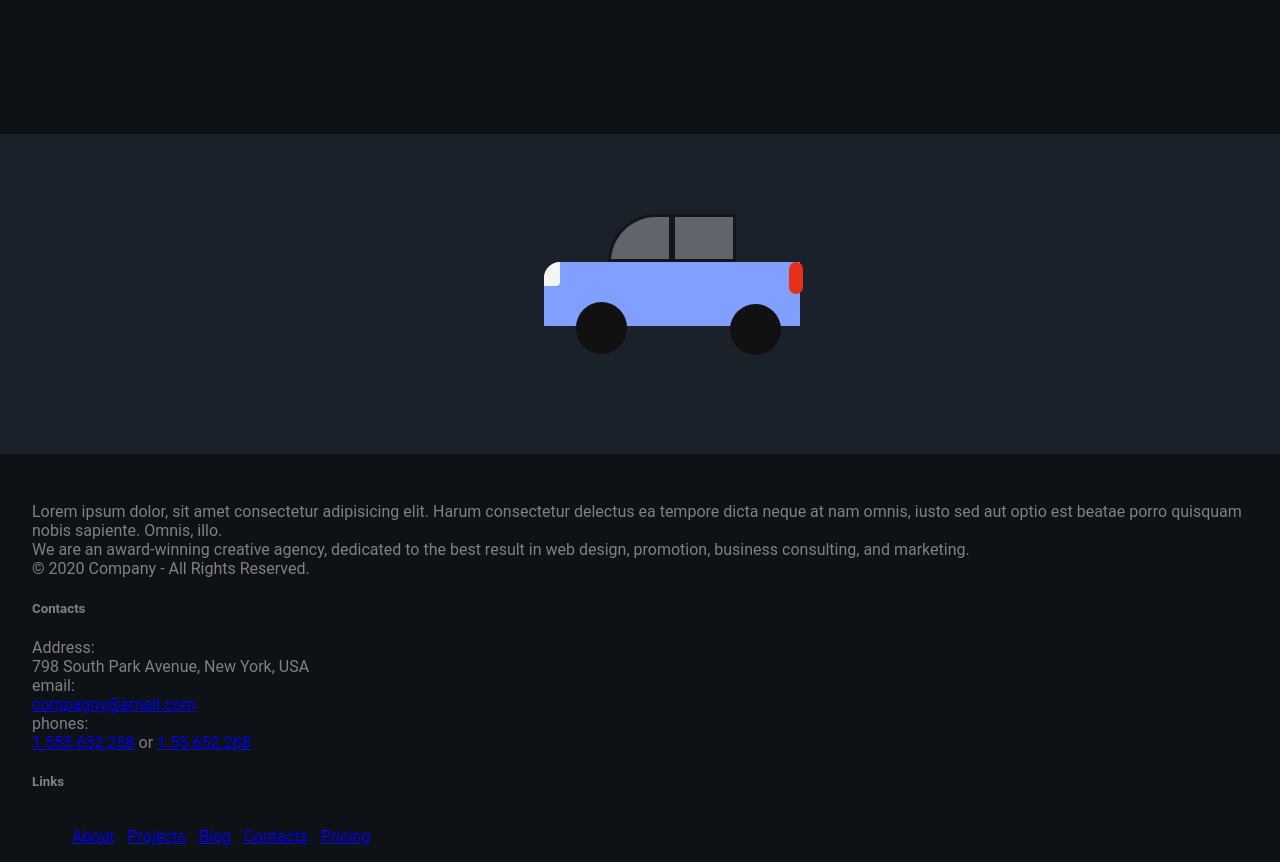
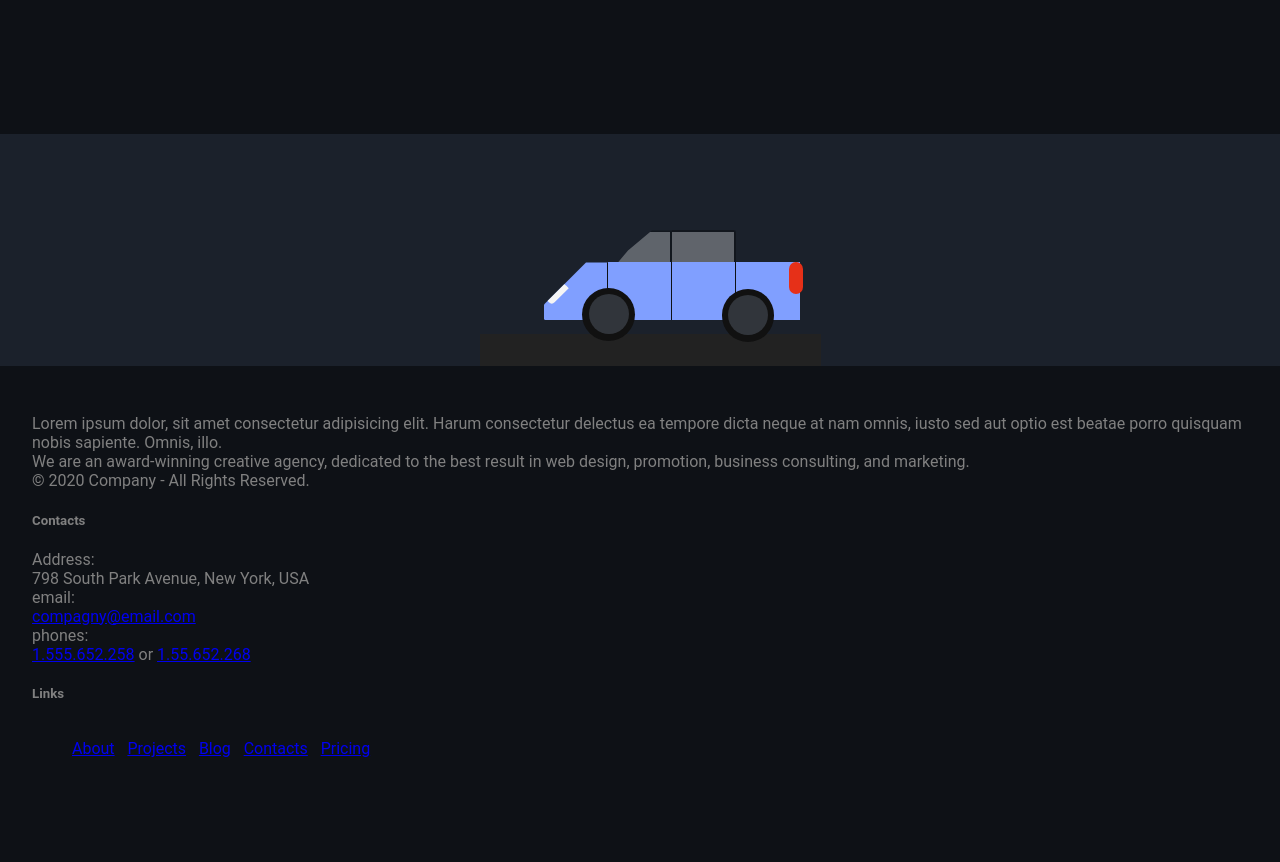
Before and after one commit to Aaronr7/grid-exp, a plain HTML site: page index.html in a window 1280 px wide. Shown: the part 2080-2942 px from the top of the page. After the commit the page ends 2854 px from the top, so only its background shows below. Drawn offline with Linux system fonts and the light colour scheme.

Commit message:
Car details improved.

```diff
--- a/assets/css/styles.css
+++ b/assets/css/styles.css
@@ -260,71 +260,85 @@ img.show{
 .grid{
     display: grid;
     grid-template-columns: repeat(10, 2rem);
-    grid-template-rows: repeat(10, 2rem);
+    grid-template-rows: 2rem 2rem 2rem 2rem 1.5rem 1.6rem 1.4rem 2rem;
     place-content: center;
     max-width: 25rem;
+    isolation: isolate;
 }
 
 .grid .element{
     width: 4rem;
-    height: 4rem;
+    height: 3.6rem;
     background-color: #809fff;
 }
 
 .grid .element:nth-child(1){
     align-self: flex-end;
-    height: 3rem;
+    clip-path: polygon(0 43.84px,20px 20px,43.84px 0,100% 0,100% 100%,0 100%);
+    height: 2rem;
     grid-column: 5/7;
     grid-row: 3/5;
     border-top-left-radius: 8rem;
     opacity: 0.3;
     background-color: white;
-    border: 3px solid black;
+    border-top: 2px solid black;
+    border-right: 2px solid black;
 }
 
 .grid .element:nth-child(2){
     grid-column: 5/7;
     grid-row: 5/7;
+    border-right: 0.1rem #0E1116 solid;
+}
+
+.element:nth-child(2) .ftire{
+    position: relative;
+    width: 3.3rem;
+    height: 3.3rem;
+    border-radius: 3rem;
+    background-color: #111;
+    top: 1.6rem;
+    left: -1.6rem;
+    display: flex;
+    justify-content: center;
+    align-items: center;
+}
+
+.element:nth-child(2) .ftire .wheelrim{
+    position: relative;
+    width: 2.5rem;
+    height: 2.5rem;
+    border-radius: 3rem;
+    background-color: #31353b;
 }
 
 .grid .element:nth-child(3){
-    height: 3rem;
+    height: 2rem;
     align-self: flex-end;
     grid-column: 7/9;
     grid-row: 3/5;
     opacity: 0.3;
     background-color: white;
-    border: 3px solid black;
+    border-top: 2px solid black;
+    border-right: 2px solid black;
+
+    border-top-right-radius: 0.16rem;
 }
 
 .grid .element:nth-child(4){
     grid-column: 7/9;
     grid-row: 5/7;
+    border-right: 0.1rem #0E1116 solid;
 }
 
 .grid .element:nth-child(5){
     grid-column: 3/5;
     grid-row: 5/7;
+    z-index: -1;
+    clip-path: polygon(0 42.00px,42.00px 0,100% 0,100% 100%,0 1000000%);
     border-top-left-radius: 1rem;
-}
-
-.element:nth-child(5) .headlights{
-    position: relative;
-    width: 1rem;
-    height: 1.5rem;
-    background-color: whitesmoke;
-    border-top-left-radius: 1rem;
-    border-bottom-right-radius: 4px;
-}
-
-.element:nth-child(5) .ftire{
-    position: relative;
-    width: 3.2rem;
-    height: 3.2rem;
-    border-radius: 2rem;
-    background-color: #111;
-    top: 1rem;
-    left: 2rem;
+    border-bottom-left-radius: 0.1rem;
+    border-right: 0.1rem #0E1116 solid;
 }
 
 .grid .element:nth-child(6){
@@ -332,24 +346,81 @@ img.show{
     grid-row: 5/7;
 }
 
+.element:nth-child(5) .headlights{
+    position: relative;
+    width: 1.2rem;
+    height: 1.5rem;
+    transform: rotate(45deg);
+    top: 1rem;
+    background-color: whitesmoke;
+    border-top-left-radius: 1rem;
+    border-bottom-right-radius: 4px;
+}
+
 .element:nth-child(6) .taillights{
     position: relative;
     width: 0.9rem;
     height: 2rem;
-    border-radius: 2rem;
+    border-radius: 3rem;
     background-color: #e63018;
     left: 3.3rem;
 }
 
 .element:nth-child(6) .rtire{
     position: relative;
-    width: 3.2rem;
-    height: 3.2rem;
+    width: 3.3rem;
+    height: 3.3rem;
     border-radius: 2rem;
     background-color: #111;
-    top:  0.6rem;
-    left: -0.4rem;
+    top:  -0.36rem;
+    left: -0.9rem;
+    display: flex;
+    justify-content: center;
+    align-items: center;
 }
+
+.element:nth-child(6) .rtire .wheelrim{
+    position: relative;
+    width: 2.5rem;
+    height: 2.5rem;
+    border-radius: 3rem;
+    background-color: #31353b;
+}
+
+
+.grid .way{
+    width: 4rem;
+    height: 2rem;
+    background-color: #222;
+}
+
+.grid .way.way1{
+    width: 5rem;
+    grid-column: 1/3;
+    grid-row: 8/9;
+}
+
+.grid .way.way2{
+    grid-column: 3/5;
+    grid-row: 8/9;
+}
+
+.grid .way.way3{
+    grid-column: 5/7;
+    grid-row: 8/9;
+}
+
+.grid .way.way4{
+    grid-column: 7/9;
+    grid-row: 8/9;
+}
+
+.grid .way.way5{
+    width: 5.3rem;
+    grid-column: 9/11;
+    grid-row: 8/9;
+}
+
 
 
 footer{
--- a/index.html
+++ b/index.html
@@ -102,17 +102,27 @@
         <section class="other-grid">
             <div class="grid">
                 <div class="element"></div>
-                <div class="element"></div>
+                <div class="element">
+                    <div class="ftire">
+                        <div class="wheelrim"></div>
+                    </div>
+                </div>
                 <div class="element"></div>
                 <div class="element"></div>
                 <div class="element">
                     <div class="headlights"></div>
-                    <div class="ftire"></div>
                 </div>
                 <div class="element">
                     <div class="taillights"></div>
-                    <div class="rtire"></div>
+                    <div class="rtire">
+                        <div class="wheelrim"></div>
+                    </div>
                 </div>
+                <div class="way way1"></div>
+                <div class="way way2"></div>
+                <div class="way way3"></div>
+                <div class="way way4"></div>
+                <div class="way way5"></div>
             </div>
         </section>
         <footer>
```
